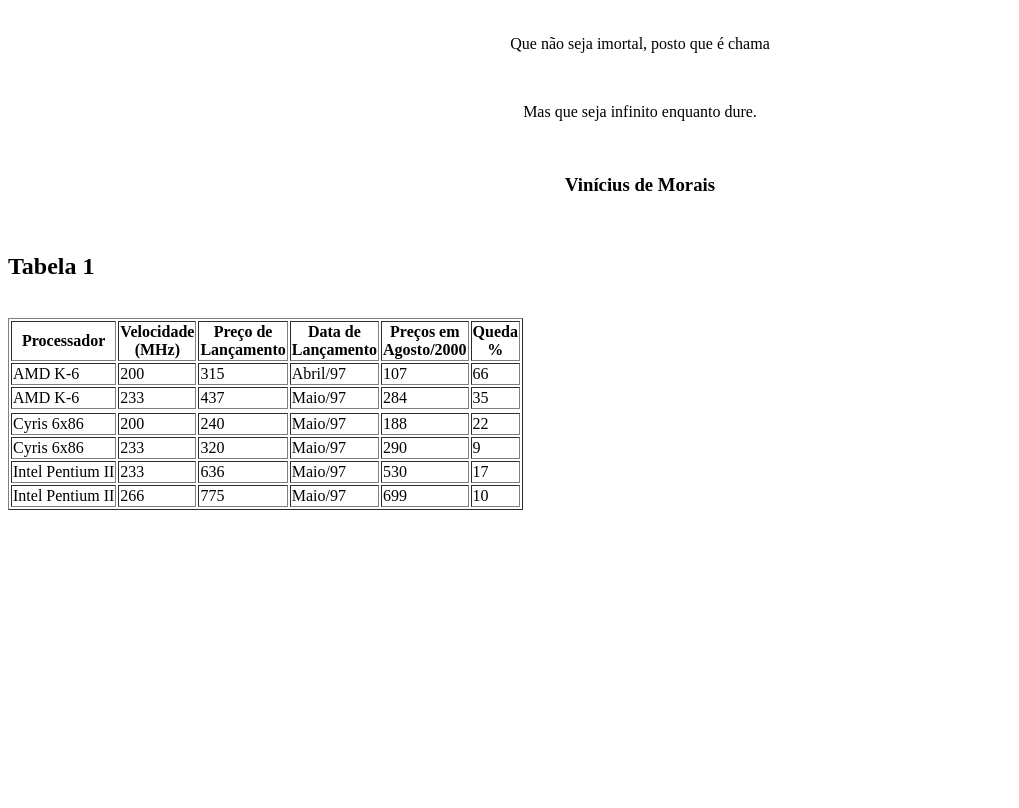
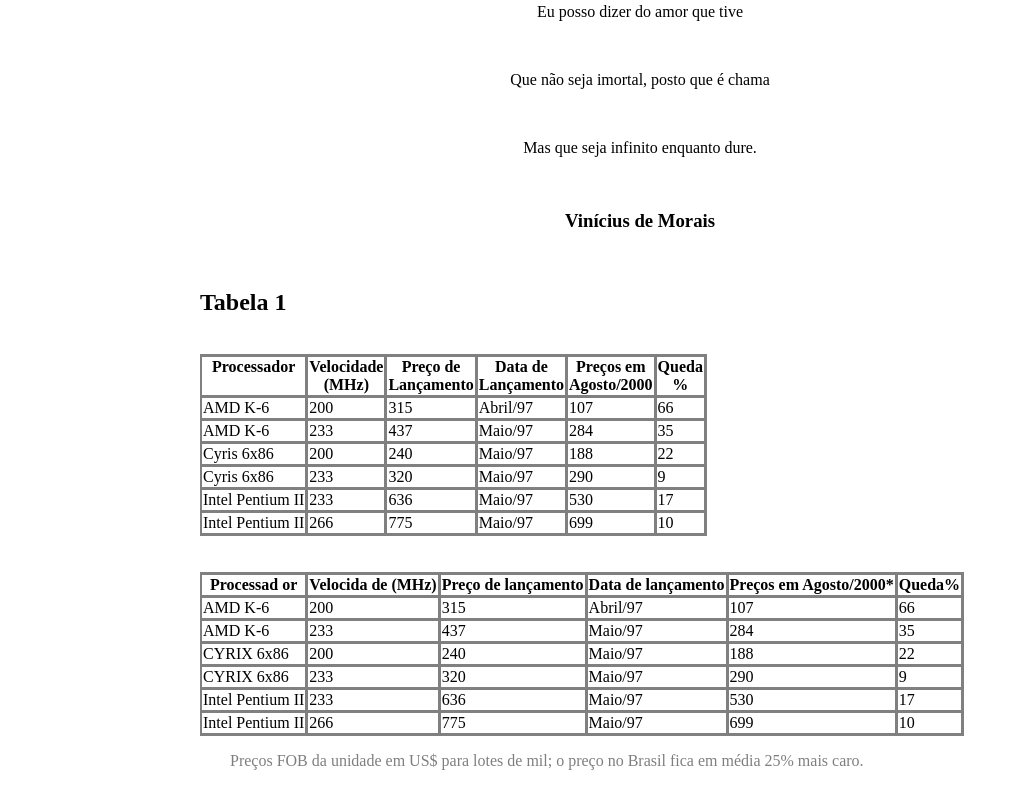
Before and after one commit to TamirisSatiko/Atividade-DevOps, a plain HTML site: page index.html in a window 1280 px wide. Shown: the part 2181-2989 px from the top of the page, without its empty margins (0-1019 px from the left). Before the commit the page ends 2699 px from the top, so only its background shows below. Drawn offline with Linux system fonts and the light colour scheme.

Commit message:
Atualização

```diff
--- /dev/null
+++ b/estilo.css
@@ -0,0 +1,23 @@
+table, th, td{
+	border: 3px solid gray;
+	border-collapse: collapse;
+	vertical-align: top;
+	text-align: center;
+	border-left-width: 2px;
+
+}
+h4{
+	padding-left: 200px;
+	padding-top: 30px ;
+	border-left: 1px;
+}
+td{
+	text-align: left;
+}
+footer  p{
+	padding-left: 30px;
+	opacity: 0.5;
+}
+body{
+	margin: 200px;
+}
--- a/index.html
+++ b/index.html
@@ -4,6 +4,8 @@
 		<head>
 			<link rel="icon" href="https://png.icons8.com/metro/1600/ingredients-list.png">
 			<meta charset="utf-8">
+			<link rel="stylesheet" type="text/css" href="estilo.css">
+
 			<title>Lista de Exercícios</title>
 
 		</head>
@@ -123,7 +125,82 @@
 	                <td>699</td>
 	                <td>10</td>
 	            </tr>
+			</table><br>
+
+			<br>
+			<table>
+				<tr>
+
+					<th>Processad or</th>
+					<th>Velocida de (MHz)</th>
+					<th>Preço de lançamento</th>
+					<th>Data de lançamento</th>
+					<th>Preços em Agosto/2000*</th>
+					<th>Queda%</th>
+
+				</tr>
+				<tr>
+					<td>AMD K-6</td>
+					<td>200</td>
+					<td>315</td>
+					<td>Abril/97</td>
+					<td>107</td>
+					<td>66</td>
+				</tr>
+				<tr>
+					<td>AMD K-6</td>
+					<td>233</td>
+					<td>437</td>
+					<td>Maio/97</td>
+					<td>284</td>
+					<td>35</td>
+
+
+				</tr>
+				<tr>
+					<td>CYRIX 6x86</td>
+					<td>200</td>
+					<td>240</td>
+					<td>Maio/97</td>
+					<td>188</td>
+					<td>22</td>
+
+				</tr>
+				<tr>
+					<td>CYRIX 6x86</td>
+					<td>233</td>
+					<td>320</td>
+					<td>Maio/97</td>
+					<td>290</td>
+					<td>9</td>
+
+
+				</tr>
+
+				<tr>
+					<td>Intel Pentium II</td>
+					<td>233</td>
+					<td>636</td>
+					<td>Maio/97</td>
+					<td>530</td>
+					<td>17</td>
+
+
+				</tr>
+
+				<tr>
+					<td>Intel Pentium II</td>
+					<td>266</td>
+					<td>775</td>
+					<td>Maio/97</td>
+					<td>699</td>
+					<td>10</td>
+
+
+				</tr>
+
 			</table>
+			<footer><p>Preços FOB da unidade em US$ para lotes de mil; o preço no Brasil fica em média 25% mais caro.</p></footer>
 
 		</body>
 </html>
```
